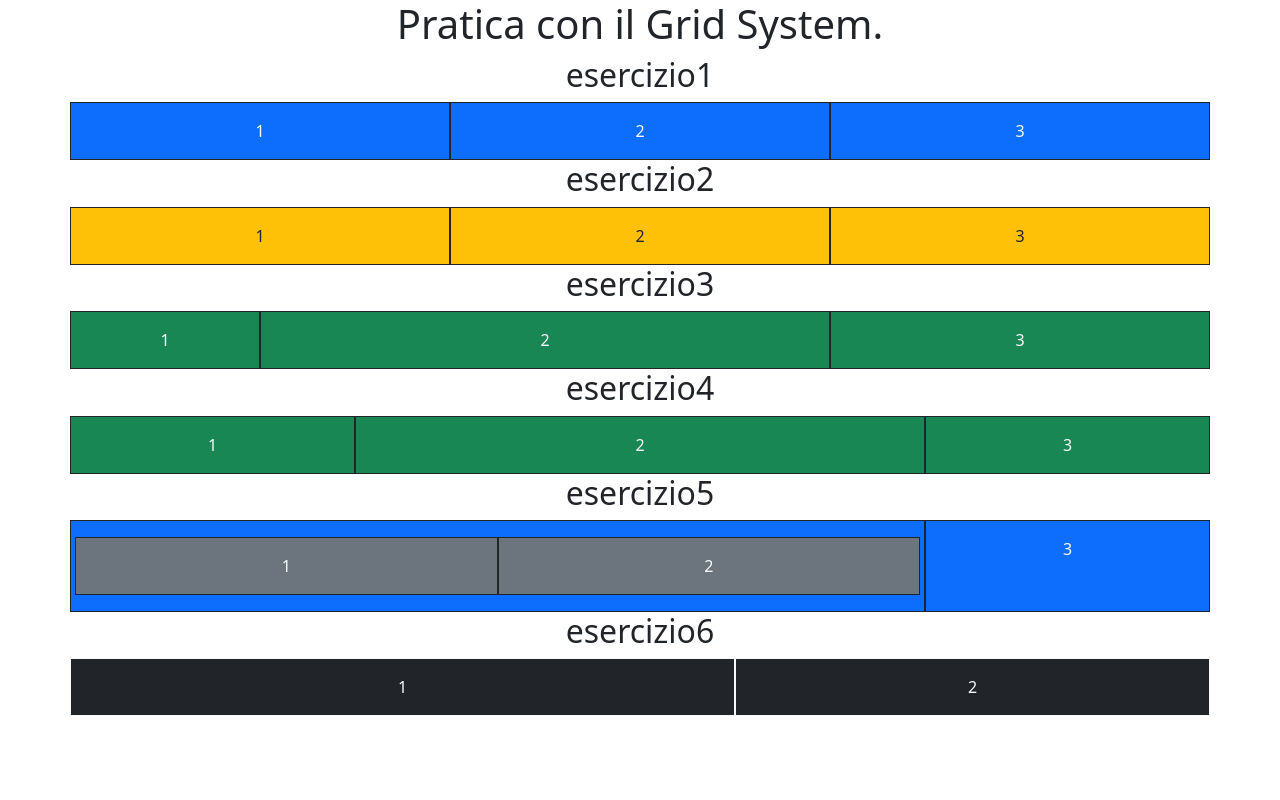
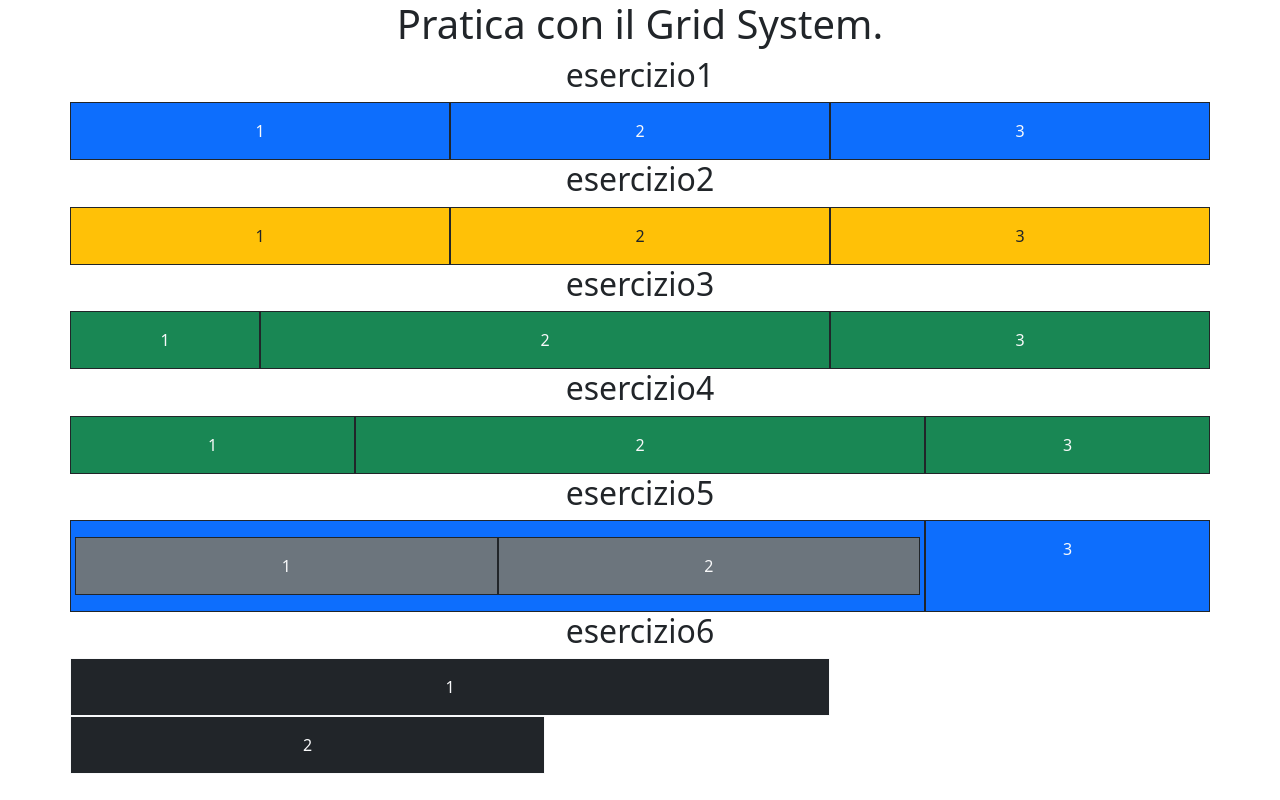
Before and after one commit to domenico2003/u2-s2-g1-Dattilo-Domenico, a plain HTML site: page index.html in a window 1280 px wide. Drawn offline with nearby package versions, Linux system fonts and the light colour scheme.

Commit message:
aggiornamento

```diff
--- a/index.html
+++ b/index.html
@@ -88,7 +88,7 @@
         <h2 class="text-center">esercizio6</h2>
 
         <div class="row h-25 justify-content-between">
-            <div class="col-lg-8 col-xl-7 col-xxl-6 bg-dark border border-light text-center p-3  text-light">
+            <div class="col-lg-8 col-xl-8 col-xxl-8 bg-dark border border-light text-center p-3  text-light">
                 1
             </div>
             <div class="col-lg-4 col-xl-5 col-xxl-6 bg-dark border border-light text-center p-3  text-light">
```
